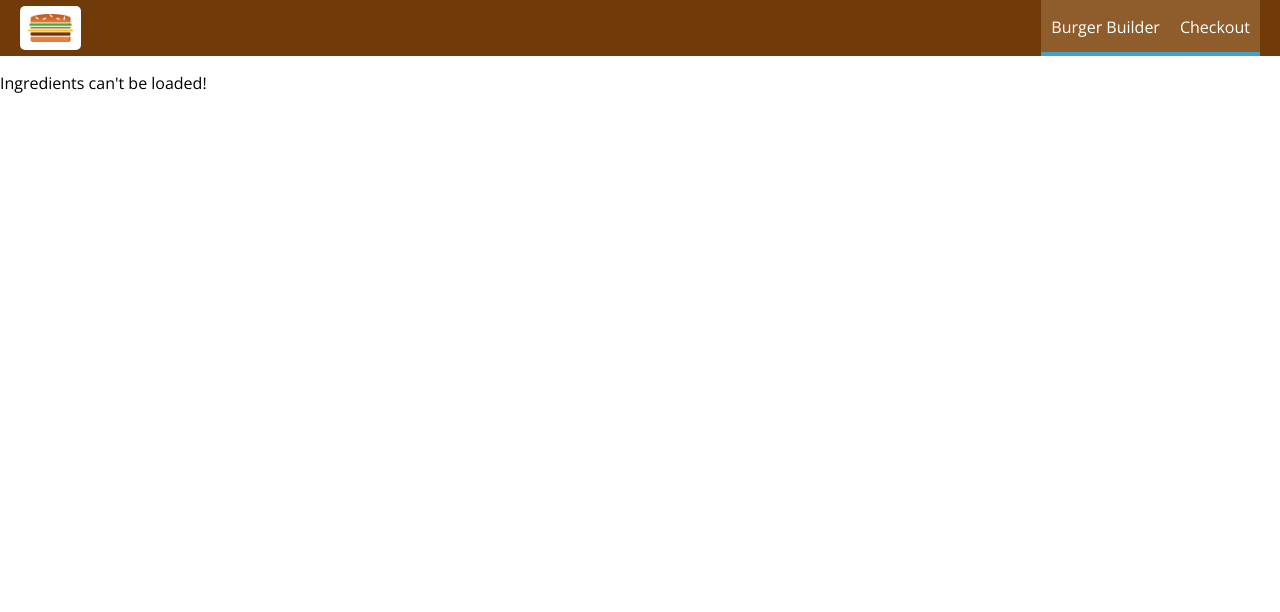
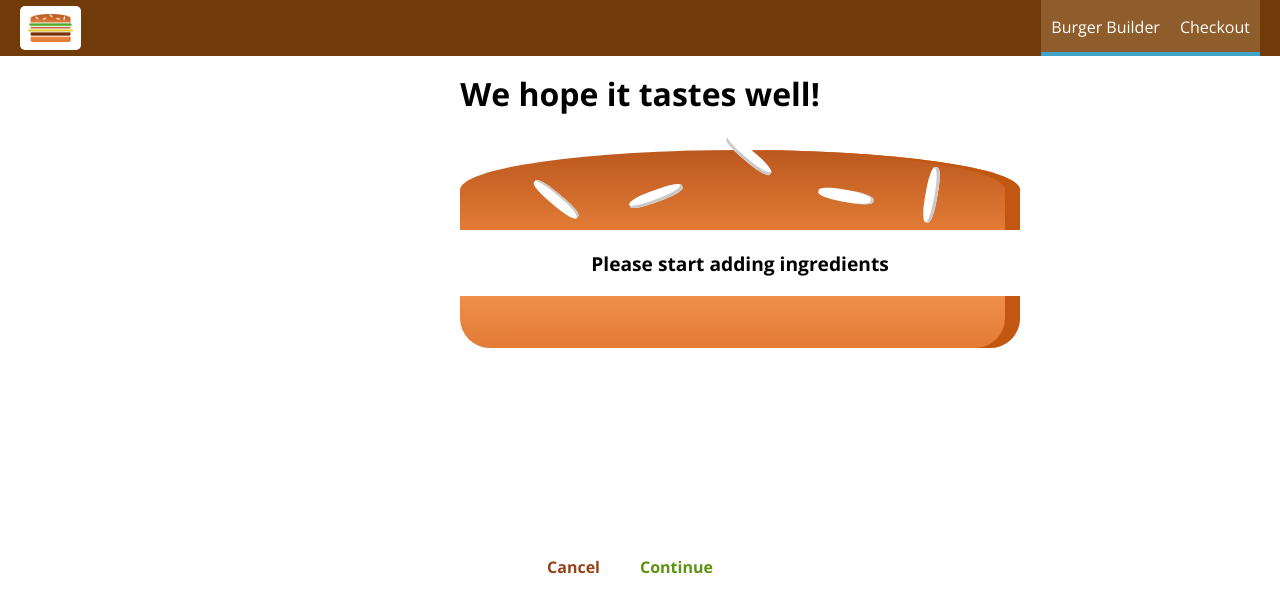
Before and after one commit to diegorochawebdg/burger-builder, a React (Create React App) app: page /checkout in a window 1280 px wide. Shown: the top 612 px of the page. Built offline with nearby package versions, Linux system fonts and the light colour scheme; no server answers.

Commit message:
split order checkout page

```diff
--- a/package.json
+++ b/package.json
@@ -10,10 +10,12 @@
     "@types/node": "^12.0.0",
     "@types/react": "^16.9.0",
     "@types/react-dom": "^16.9.0",
+    "@types/react-router-dom": "^5.1.5",
     "axios": "^0.19.2",
     "node-sass": "^4.13.1",
     "react": "^16.13.1",
     "react-dom": "^16.13.1",
+    "react-router-dom": "^5.2.0",
     "react-scripts": "3.4.1",
     "typescript": "~3.7.2"
   },
--- a/src/App.tsx
+++ b/src/App.tsx
@@ -1,14 +1,19 @@
 import React, { Component } from 'react';
+import { Route, Switch } from 'react-router-dom';
 
 import Layout from './containers/Layout/Layout'
 import BurgerBuilder from './containers/BurgerBuilder/BurgerBuilder'
+import Checkout from './containers/Checkout/Checkout';
 
 class App extends Component {
   render() {
     return (
       <div>
         <Layout>
-          <BurgerBuilder></BurgerBuilder>
+          <Switch>
+            <Route path="/checkout" component={Checkout} />
+            <Route path="/" component={BurgerBuilder} />
+          </Switch>
         </Layout>
       </div>
     );
--- /dev/null
+++ b/src/components/Order/CheckoutSummary/CheckoutSummary.module.scss
@@ -0,0 +1,9 @@
+.CheckoutSummary {
+  text-align: center;
+  width: 80%;
+  margin: auto;
+
+  @media (min-width: 600px) {
+    width: 500px;
+  }
+}
--- /dev/null
+++ b/src/components/Order/CheckoutSummary/index.tsx
@@ -0,0 +1,24 @@
+import React from 'react';
+import Burger from '../../Burger/Burger';
+import Button from '../../UI/Button/Button';
+
+import classes from './CheckoutSummary.module.scss';
+
+const CheckoutSummary = (props: any) => {
+  return (
+    <div className={classes.CheckoutSummary}>
+      <h1>We hope it tastes well!</h1>
+      <div style={{width: '100%', margin: 'auto'}}>
+        <Burger ingredients={props.ingredients} />
+      </div>
+      <Button
+        btnType="Danger"
+        clicked={props.checkoutCancelled}>Cancel</Button>
+      <Button
+        btnType="Success"
+        clicked={props.checkoutContinued}>Continue</Button>
+    </div>
+  );
+}
+
+export default CheckoutSummary;
--- a/src/containers/BurgerBuilder/BurgerBuilder.tsx
+++ b/src/containers/BurgerBuilder/BurgerBuilder.tsx
@@ -17,7 +17,7 @@
   bacon: 0.7,
 }
 
-class BurgerBuilder extends Component {
+class BurgerBuilder extends Component<any> {
   state: IBurgerState = {
     ingredients: null,
     totalPrice: 4,
@@ -105,40 +105,49 @@
   }
 
   purchaseContinueHandler = () => {
-    this.setState({
-      loading: true,
-    })
-    const order = {
-      ingredients: this.state.ingredients,
-      price: this.state.totalPrice,
-      customer: {
-        name: "Jubileu",
-        address: {
-          street: 'Rua dos bobos',
-          zipCode: '123345',
-          country: 'Tangamandápio',
-        },
-        email: 'lalala@hahaha.com',
-      },
-      deliveryMethod: 'fastest',
+    // this.setState({
+    //   loading: true,
+    // })
+    // const order = {
+    //   ingredients: this.state.ingredients,
+    //   price: this.state.totalPrice,
+    //   customer: {
+    //     name: "Jubileu",
+    //     address: {
+    //       street: 'Rua dos bobos',
+    //       zipCode: '123345',
+    //       country: 'Tangamandápio',
+    //     },
+    //     email: 'lalala@hahaha.com',
+    //   },
+    //   deliveryMethod: 'fastest',
+    // }
+
+    // Axios.post(
+    //   '/orders.json',
+    //   order,
+    // )
+    // .then(response => {
+    //   this.setState({
+    //     loading: false,
+    //     purchasing: false,
+    //   })
+    // })
+    // .catch(error => {
+    //   console.log('error => ', error);
+    //   this.setState({
+    //     loading: false,
+    //     purchasing: false,
+    //   })
+    // });
+    const queryParams = [];
+    for (let i in this.state.ingredients) {
+      queryParams.push(encodeURIComponent(i) + '=' +  encodeURIComponent(this.state.ingredients[i]))
     }
-
-    Axios.post(
-      '/orders.json',
-      order,
-    )
-    .then(response => {
-      this.setState({
-        loading: false,
-        purchasing: false,
-      })
-    })
-    .catch(error => {
-      console.log('error => ', error);
-      this.setState({
-        loading: false,
-        purchasing: false,
-      })
+    const queryString = queryParams.join('&');
+    this.props.history.push({
+      pathname: '/checkout',
+      search: '?' + queryString,
     });
   }
 
--- /dev/null
+++ b/src/containers/Checkout/Checkout.tsx
@@ -0,0 +1,39 @@
+import React, { Component } from 'react'
+import CheckoutSummary from '../../components/Order/CheckoutSummary'
+
+class Checkout extends Component<any> {
+  state = {
+    ingredients: {},
+  }
+  componentDidMount() {
+    const query: any = new URLSearchParams(this.props.location.search);
+    const ingredients: any = {};
+    for (let param of query.entries()) {
+      ingredients[param[0]] = +param[1];
+    }
+    this.setState({
+      ingredients: ingredients,
+    })
+  }
+
+  checkoutCancelledHandler = () => {
+    this.props.history.goBack();
+  }
+
+  checkoutContinuedHandler = () => {
+    this.props.history.replace('/checkout/contact-data');
+  }
+
+  render() {
+    return (
+      <div>
+        <CheckoutSummary
+          ingredients={this.state.ingredients}
+          checkoutCancelled={this.checkoutCancelledHandler}
+          checkoutContinued={this.checkoutContinuedHandler}/>
+      </div>
+    )
+  }
+}
+
+export default Checkout;
--- a/src/index.tsx
+++ b/src/index.tsx
@@ -1,12 +1,19 @@
 import React from 'react';
 import ReactDOM from 'react-dom';
+import { BrowserRouter } from 'react-router-dom';
 import './index.scss';
 import App from './App';
 import * as serviceWorker from './serviceWorker';
 
+const app = (
+  <BrowserRouter>
+    <App />
+  </BrowserRouter>
+)
+
 ReactDOM.render(
   <React.StrictMode>
-    <App />
+    {app}
   </React.StrictMode>,
   document.getElementById('root')
 );
```
Also changed, not shown: 1 other file (tests, documents, lock files or other folders).
